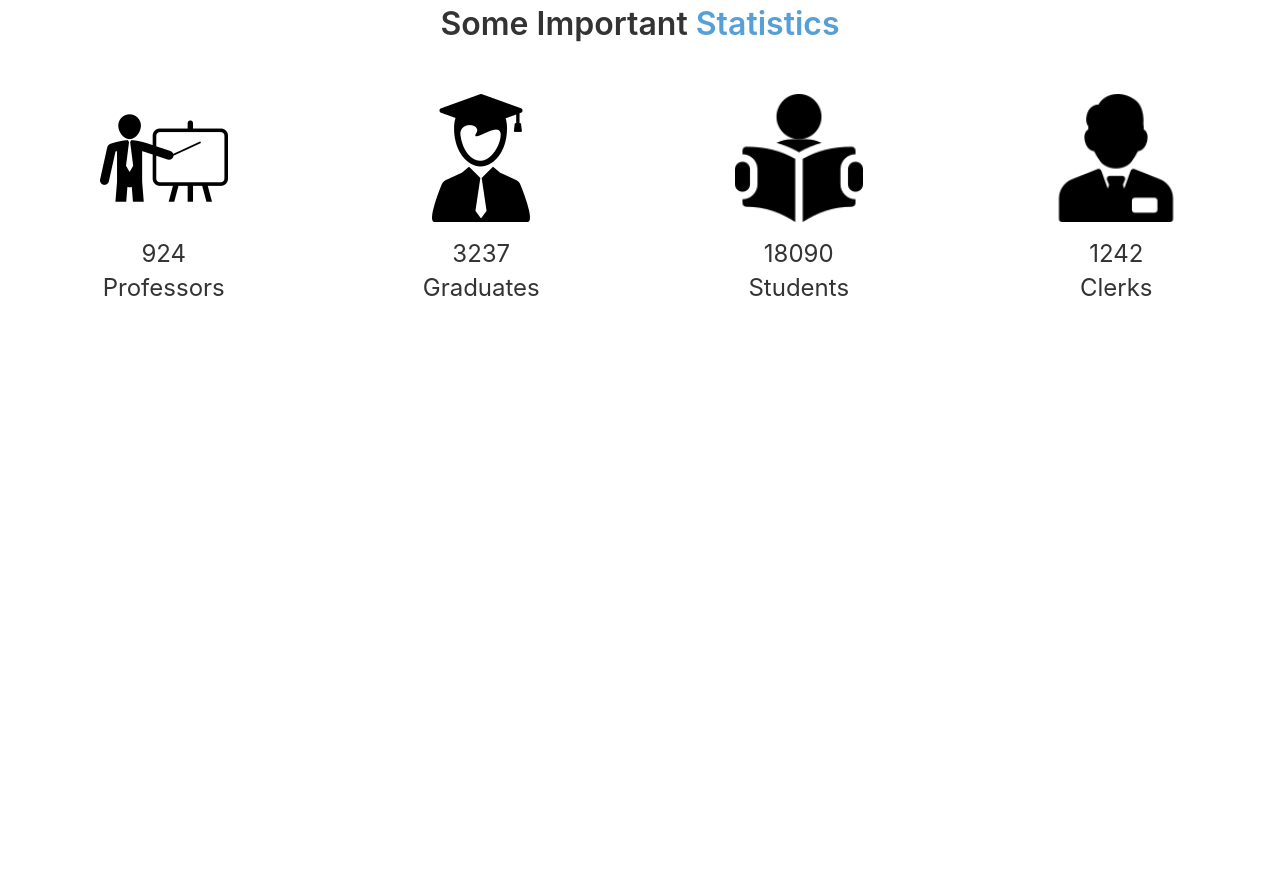
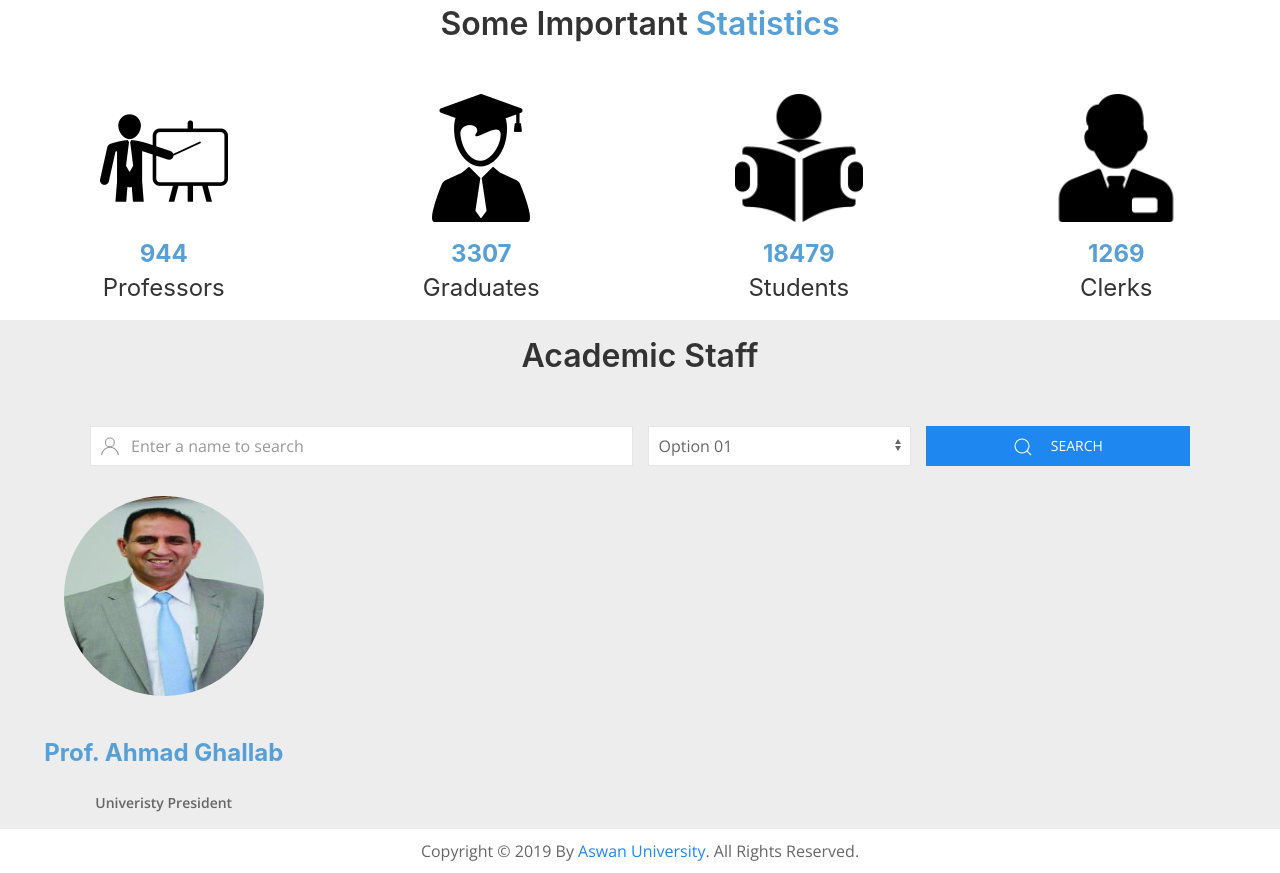
Before and after one commit to Alzahraa285/Staff-Portal, a plain HTML site: page en-us/index.html in a window 1280 px wide. Shown: the part 1041-1914 px from the top of the page. Before the commit the page ends 1361 px from the top, so only its background shows below. Drawn offline with nearby package versions, Linux system fonts and the light colour scheme; files whose address does not match are found by name.

Commit message:
Finishing Landpage

```diff
--- a/en-us/index.html
+++ b/en-us/index.html
@@ -379,7 +379,60 @@
             </div>
         </div>
     </div>
-    <!-- Start Stats-->
+    <!-- End Stats-->
+
+    <!-- Start Academic Staff -->
+    <div class="academic-staff senior-admins">
+        <h2 class="title">Academic Staff</span></h2>
+        <form class="uk-grid-small" uk-grid>
+            <div class="uk-width-1-2@s">
+                <div class="uk-inline" style="width: 100%">
+                    <i class="uk-form-icon" uk-icon="icon: user"></i>
+                    <input class="uk-input" type="text" placeholder="Enter a name to search">
+                </div>
+            </div>
+            <div class="uk-width-1-4@s">
+                <div class="uk-form-controls">
+                    <select class="uk-select">
+                        <option>Option 01</option>
+                        <option>Option 02</option>
+                    </select>
+                </div>
+            </div>
+            <div class="uk-width-1-4@s">
+                <button style="width: 100%" class="uk-button uk-button-primary">
+                        <span class="uk-margin-small-right" uk-icon="search"></span>
+                    &nbsp;Search
+                </button>
+            </div>
+        </form>
+        <div class="uk-grid-medium uk-child-width-expand@s uk-text-center" uk-grid>
+            <!-- Repeat This -->
+            <div class="uk-width-1-4@m">
+                <div class="senior">
+                    <div class="image-container">
+                        <img src="imgs/m1.jpg" alt="President">
+                        <div class="show-profile">
+                            <a class="show-btn uk-button uk-button-primary uk-button-small">
+                                Show Profile
+                            </a>
+                        </div>
+                    </div>
+                    <h3 class="senior-name">Prof. Ahmad Ghallab</h3>
+                    <span class="title">Univeristy President</span>
+                </div>
+            </div>
+            <!-- /Repeat This -->
+        </div>
+    </div>
+    <!-- End Academic Staff -->
+
+    <!-- Start Footer -->
+    <div class="footer">
+        <span>Copyright&nbsp;&copy;&nbsp;2019 By&nbsp;<a href="http://aswu.edu.eg/">Aswan University</a>. All Rights
+            Reserved.</span>
+    </div>
+    <!-- End Footer -->
 
     <!-- Importing Vendor Scripts (UIKIT) -->
     <script src="https://code.jquery.com/jquery-3.4.1.min.js"></script>
--- a/en-us/resources/css/style.scss
+++ b/en-us/resources/css/style.scss
@@ -204,6 +204,8 @@ body {
       .count {
           margin-top: 15px;
           margin-bottom: 0;
+          font-weight: 700;
+          color: $color-primary-light;
       }
       .stat-title {
         margin-top: 0px;
@@ -212,3 +214,24 @@ body {
   }
 }
 /* Start Statistics Styling */
+
+/* Start Academic Staff */
+.academic-staff {
+    form {
+        padding: 0 70px;
+        @include respond-below(md){
+            padding: 0 15px;
+        }
+    }
+}
+/* End Academic Staff */
+
+/* Start Footer */
+.footer {
+    span {
+        display: block;
+        text-align: center;
+        padding: 10px;
+    }
+}
+/* End Footer */
```
Also changed, not shown: en-us/resources/css/style.css, 1 other file.
